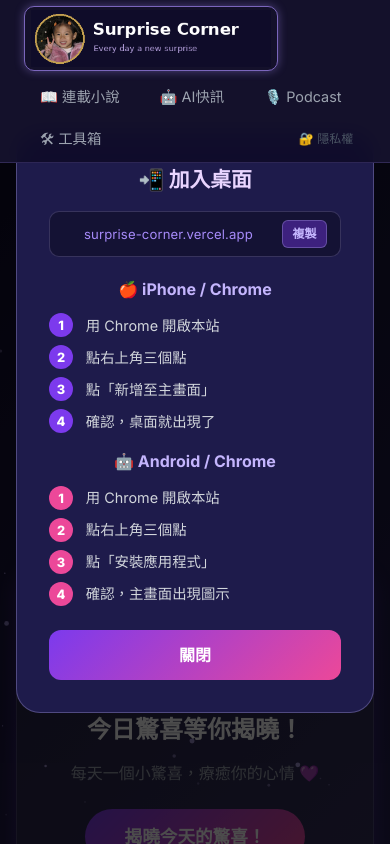
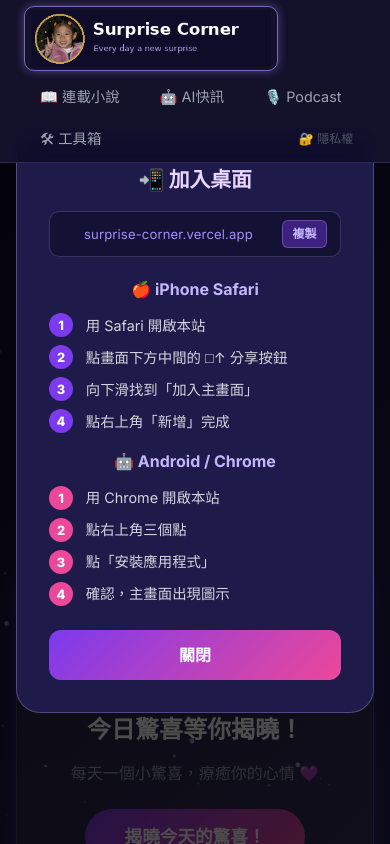
Before and after one commit to lululin221010/surprise-corner, a Next.js app: page / in a window 390 px wide. Both pictures are taken after a click on the button "📲 加入桌面，隨時追更！". Shown: the top 844 px of the page. Built offline with nearby package versions, Linux system fonts and the light colour scheme; no server answers; the database is empty.

Commit message:
fix: 更新 iPhone 加入桌面教學改為 Safari 流程

```diff
--- a/src/app/page.tsx
+++ b/src/app/page.tsx
@@ -283,13 +283,13 @@
 </button>
 </div>
                 <div style={{ marginBottom: '1rem' }}>
-                  <p style={{ color: '#c4b5fd', fontWeight: 700, marginBottom: '0.8rem' }}>🍎 iPhone / Chrome</p>
-                  {['用 Chrome 開啟本站', '點右上角三個點', '點「新增至主畫面」', '確認，桌面就出現了'].map((s, i) => (
-                    <div key={i} style={{ display: 'flex', gap: '0.8rem', marginBottom: '0.5rem', alignItems: 'center' }}>
-                      <span style={{ background: '#7c3aed', borderRadius: '50%', width: '24px', height: '24px', display: 'flex', alignItems: 'center', justifyContent: 'center', fontSize: '0.8rem', fontWeight: 800, flexShrink: 0 }}>{i + 1}</span>
-                      <span style={{ color: '#d1d5db', fontSize: '0.9rem' }}>{s}</span>
-                    </div>
-                  ))}
+                  <p style={{ color: '#c4b5fd', fontWeight: 700, marginBottom: '0.8rem' }}>🍎 iPhone Safari</p>
+  {['用 Safari 開啟本站', '點畫面下方中間的 □↑ 分享按鈕', '向下滑找到「加入主畫面」', '點右上角「新增」完成'].map((s, i) => (
+    <div key={i} style={{ display: 'flex', gap: '0.8rem', marginBottom: '0.5rem', alignItems: 'center' }}>
+      <span style={{ background: '#7c3aed', borderRadius: '50%', width: '24px', height: '24px', display: 'flex', alignItems: 'center', justifyContent: 'center', fontSize: '0.8rem', fontWeight: 800, flexShrink: 0 }}>{i + 1}</span>
+      <span style={{ color: '#d1d5db', fontSize: '0.9rem' }}>{s}</span>
+    </div>
+  ))}
                 </div>
                 <div style={{ marginBottom: '1.5rem' }}>
                   <p style={{ color: '#c4b5fd', fontWeight: 700, marginBottom: '0.8rem' }}>🤖 Android / Chrome</p>
```
